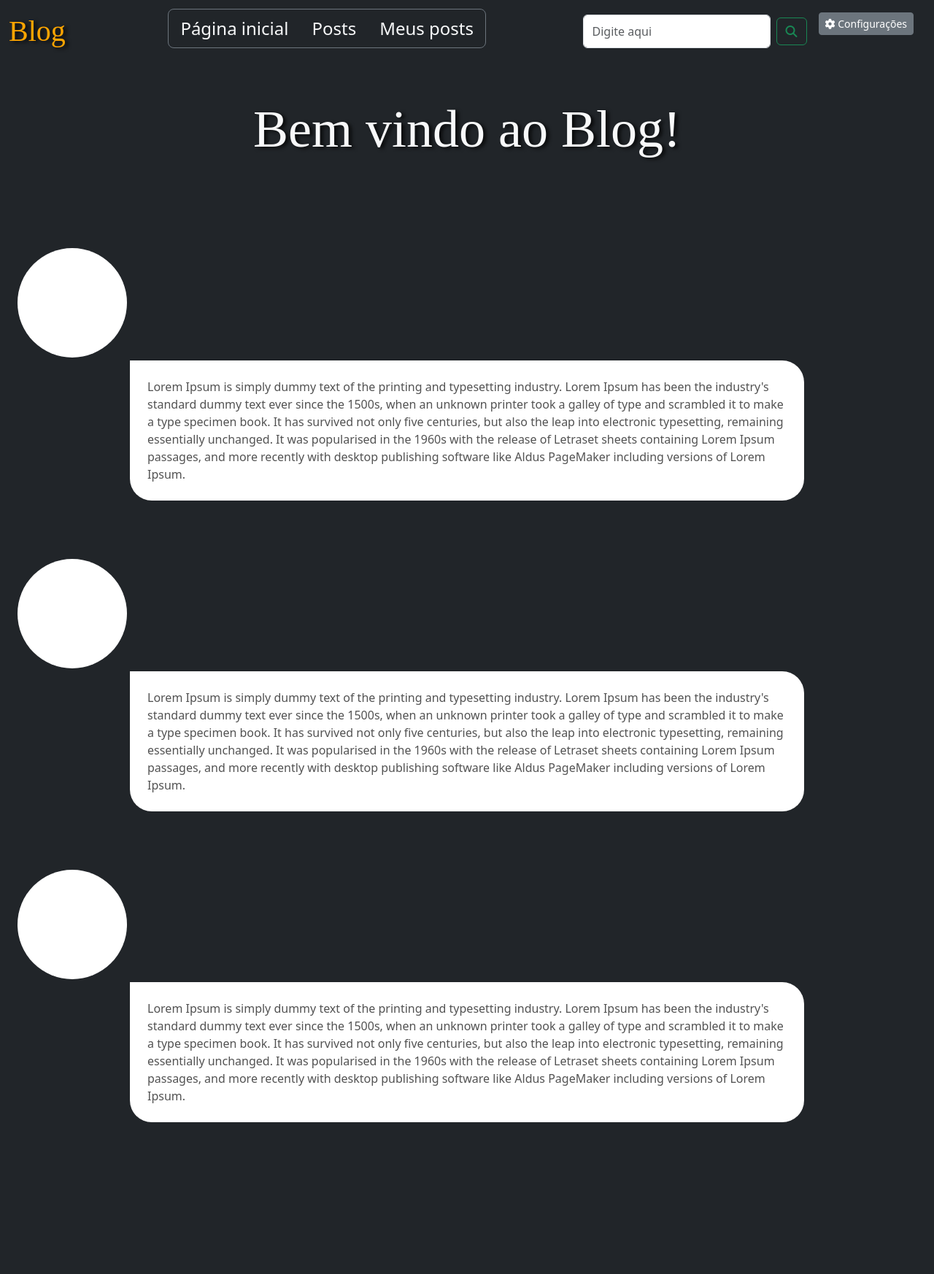
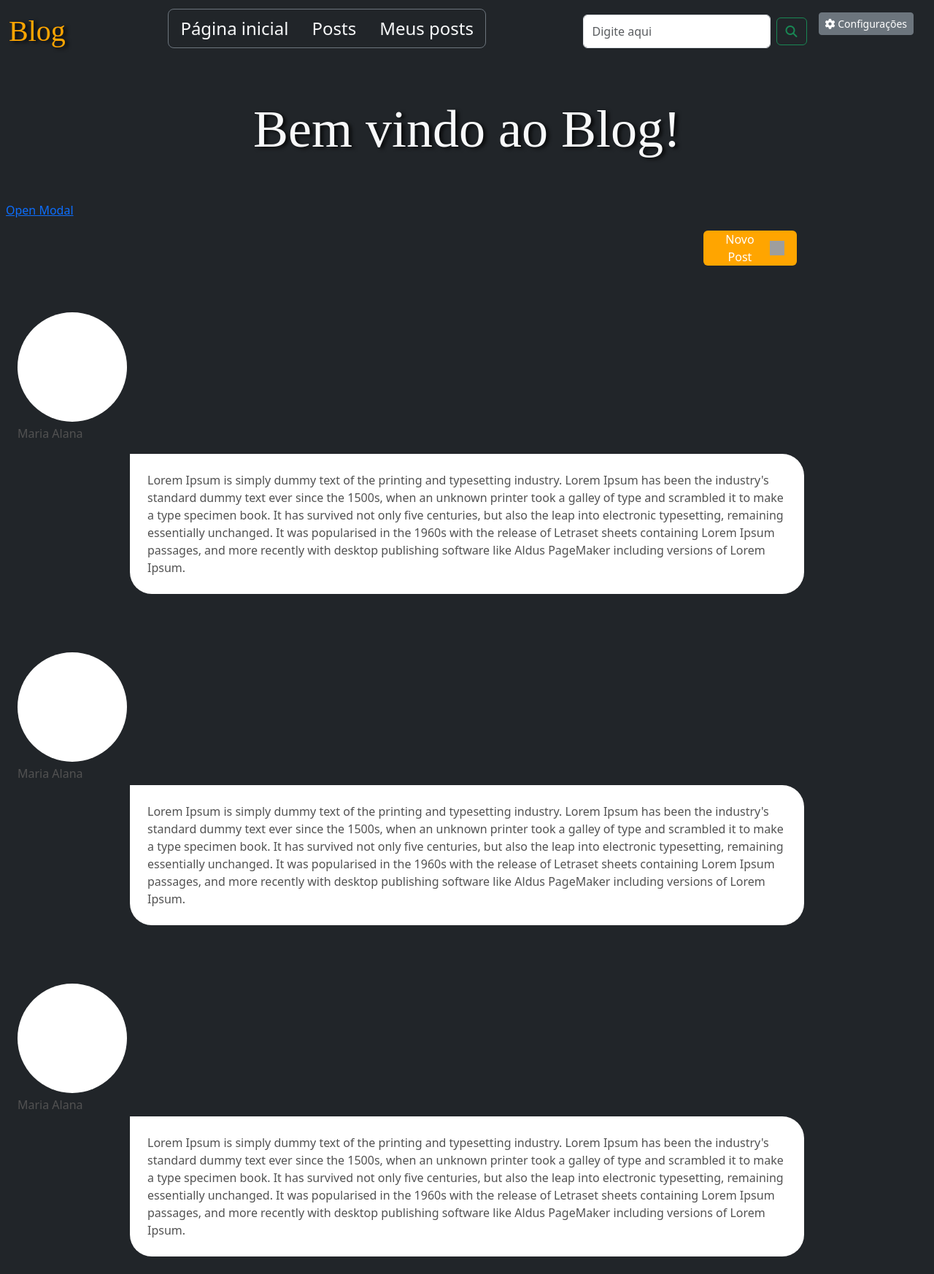
Before and after one commit to hannagabyy/blogproject, a PHP site: page /views/home.view.php in a window 1280 px wide. Shown: the whole page at 73% size. Before the commit the page ends 1538 px from the top, so only its background shows below. Run offline with PHP 8.4, Linux system fonts and the light colour scheme; some libraries are stand-ins or nearby versions; some web fonts are replaced; grey boxes are pictures that could not be loaded.

Commit message:
backup de segurança

```diff
--- a/conexao.php
+++ b/conexao.php
@@ -6,7 +6,7 @@ $database ='blog';
 $host = 'localhost';
 
 global $mysqli;
-$mysqli = new mysqli($host,$usuario,$senha,$database);
+$mysqli = new mysqli($host,$usuario,'',$database);
 
 if ($mysqli->error){
     die("Falha ao conectar com o banco de dados:". $mysqli->error);
--- a/defaultHtml.php
+++ b/defaultHtml.php
@@ -6,6 +6,13 @@
         <title>Blog</title>
         <link href="https://cdn.jsdelivr.net/npm/bootstrap@5.3.2/dist/css/bootstrap.min.css" rel="stylesheet" crossorigin="anonymous">
         <link rel="stylesheet" href="../style/style.css">
+        <!-- <link rel="apple-touch-icon" sizes="180x180" href="./images/apple-touch-icon.png">
+        <link rel="icon" type="image/png" sizes="32x32" href="./images/favicon-32x32.png">
+        <link rel="icon" type="image/png" sizes="16x16" href="./images/favicon-16x16.png">
+        <link rel="manifest" href="./images/site.webmanifest"> -->
+
+        <link rel="stylesheet" href="https://cdnjs.cloudflare.com/ajax/libs/jquery-modal/0.9.2/jquery.modal.min.js" />
+        <link rel="stylesheet" href="sweetalert2/dist/sweetalert2.min.css">
     </head>
 
     <body>
@@ -50,7 +57,7 @@
                                                 Configurações
                                             </button>
                                             <ul class="dropdown-menu">
-                                                <li><a class="dropdown-item" href="#">Action</a></li>
+                                                <li><a class="dropdown-item" href="./modulos/perfil.php">Perfil</a></li>
                                                 <li><hr class="dropdown-divider"></li>
                                                 <li><a class="dropdown-item" href="../logout.php">Sair</a></li>
                                             </ul>
--- a/defaultHtmlEnd.php
+++ b/defaultHtmlEnd.php
@@ -1,3 +1,6 @@
     <script src="https://cdn.jsdelivr.net/npm/bootstrap@5.3.2/dist/js/bootstrap.bundle.min.js" crossorigin="anonymous"></script>
-    </body>
+    <!-- <script src="https://code.jquery.com/jquery-3.7.1.js" integrity="sha256-eKhayi8LEQwp4NKxN+CfCh+3qOVUtJn3QNZ0TciWLP4=" crossorigin="anonymous"></script>
+    <script src="sweetalert2/dist/sweetalert2.min.js"></script>  -->
+
+</body>
 </html>
--- /dev/null
+++ b/javascript/login.js
@@ -0,0 +1,4 @@
+import Swal from 'sweetalert2'
+function carregar(){
+    Swal.fire("SweetAlert2 is working!");
+}
--- /dev/null
+++ b/modulos/perfil.php
@@ -0,0 +1,3 @@
+<?php
+include(__DIR__.'/../controller/home.controller.php');
+include(__DIR__.'/../views/perfil.view.php');
--- a/style/erro.css
+++ b/style/erro.css
@@ -1,5 +1,6 @@
 .not-found{
     display: flex;
+    flex-direction: column;
     align-items: center;
     justify-content: center;
     margin: 5rem auto;
--- a/style/home.css
+++ b/style/home.css
@@ -1,7 +1,7 @@
 
 .text-logo{
     font-family: 'Agbalumo';
-    color: orange !important;
+    color: var(--laranja)!important;
     text-shadow: 4px 2px 5px rgba(0,0,0,0.75);
 }
 .titulo-principal{
@@ -13,3 +13,16 @@
     width: 10px;
     height: 10px;
 }
+.botao__novoPost{
+    background-color: var(--laranja);
+    width: 8rem;
+    height: 3rem;
+    left: 75%;
+}
+.botao__novoPost:hover{
+    background: var(--laranja-escuro);
+}
+.botao__novoPost img{
+    width: 20px;
+    height: 20px;
+}
--- a/style/style.css
+++ b/style/style.css
@@ -8,6 +8,8 @@
     --bg-color: #212529;
     --font-color:#525252;
     --laranja-claro:#E6DCCA;
+    --laranja : orange;
+    --laranja-escuro:rgb(190, 133, 26);
 }
 
 html{
--- a/views/cadastrar.view.php
+++ b/views/cadastrar.view.php
@@ -5,6 +5,7 @@
     <meta name="viewport" content="width=device-width, initial-scale=1">
     <title>Cadastre-se</title>
     <link href="https://cdn.jsdelivr.net/npm/bootstrap@5.3.2/dist/css/bootstrap.min.css" rel="stylesheet"  crossorigin="anonymous">
+    <script src="https://code.jquery.com/jquery-3.7.1.min.js"></script>
     <link rel="stylesheet" href="../style/style.css">
     </head>
 
--- a/views/home.view.php
+++ b/views/home.view.php
@@ -3,9 +3,15 @@
 <h1 class="titulo-principal text-center display-2 mt-5 text-light">Bem vindo ao Blog!</h1>
 
 <main class="mt-5 mx-auto rounded rounded-5 p-2">
-
+    <div id="ex1" class="modal">
+        <p>Thanks for clicking. That felt good.</p>
+        <a href="#" rel="modal:close">Close</a>
+    </div>
+    <p><a href="#ex1" rel="modal:open">Open Modal</a></p>
+    <a rel="modal:open" class="btn text-white botao__novoPost d-flex justify-content-end align-items-center position-relative m-2" href="#ex1" role="button">Novo Post <img class="m-1" src="../images/plus-icon.svg" alt="Icone de mais"> </a>
     <div class="w-100 h-100 mx-auto mt-5 p-3 rounded">
         <div id="fotoUsuario" class="mb-1"></div>
+        <p class="mx-auto">Maria Alana</p>
         <div id="publicacaoUsuario" class="w-75 mx-auto p-4 overflow-y-auto overflow-x-hidden text-start">
          Lorem Ipsum is simply dummy text of the printing and typesetting industry.
          Lorem Ipsum has been the industry's standard dummy text ever since the 1500s,
@@ -19,6 +25,7 @@
 
     <div class=" w-100 h-100 mx-auto mt-5 p-3 rounded">
         <div id="fotoUsuario" class="mb-1"></div>
+        <p class="mb-1">Maria Alana</p>
         <div id="publicacaoUsuario" class="w-75 mx-auto p-4 overflow-y-auto overflow-x-hidden text-start">
          Lorem Ipsum is simply dummy text of the printing and typesetting industry.
          Lorem Ipsum has been the industry's standard dummy text ever since the 1500s,
@@ -32,6 +39,7 @@
 
     <div class=" w-100 h-100 mx-auto mt-5 p-3 rounded">
         <div id="fotoUsuario" class="mb-1"></div>
+        <p class="mb-1" >Maria Alana</p>
         <div id="publicacaoUsuario" class="w-75 mx-auto p-4 overflow-y-auto overflow-x-hidden text-start">
          Lorem Ipsum is simply dummy text of the printing and typesetting industry.
          Lorem Ipsum has been the industry's standard dummy text ever since the 1500s,
--- a/views/login.view.php
+++ b/views/login.view.php
@@ -5,6 +5,8 @@
         <meta name="viewport" content="width=device-width, initial-scale=1">
         <title>Blog</title>
         <link href="https://cdn.jsdelivr.net/npm/bootstrap@5.3.2/dist/css/bootstrap.min.css" rel="stylesheet" crossorigin="anonymous">
+        <script src="https://code.jquery.com/jquery-3.7.1.min.js"></script>
+        <script src="/javascript/login.js"></script>
         <link rel="stylesheet" href="./style/style.css">
     </head>
 
@@ -12,6 +14,8 @@
         <!-- <script src="https://kit.fontawesome.com/a679630483.js" crossorigin="anonymous"></script> -->
 
         <main class="w-100 h-100 d-flex align-items-center justify-content-center">
+
+
             <form id="formularioIndex" class="bg-white p-4 w-50 rounded shadow-lg" method="POST">
                 <h1 class="text-center mb-3 text-primary">LOGIN</h1>
 
@@ -38,5 +42,6 @@
         </main>
     <script src="https://cdn.jsdelivr.net/npm/bootstrap@5.3.2/dist/js/bootstrap.bundle.min.js" crossorigin="anonymous"></script>
     <script src="https://kit.fontawesome.com/a679630483.js" crossorigin="anonymous"></script>
+    <script src="https://cdn.jsdelivr.net/npm/sweetalert2@11"></script>
     </body>
 </html>
--- /dev/null
+++ b/views/perfil.view.php
@@ -0,0 +1,2 @@
+<?php include(__DIR__."/../defaultHtml.php"); ?>
+<?php include(__DIR__."/../defaultHtmlEnd.php"); ?>
```
Also changed, not shown: images/not-found.svg (deleted), style/perfil.css (added).
